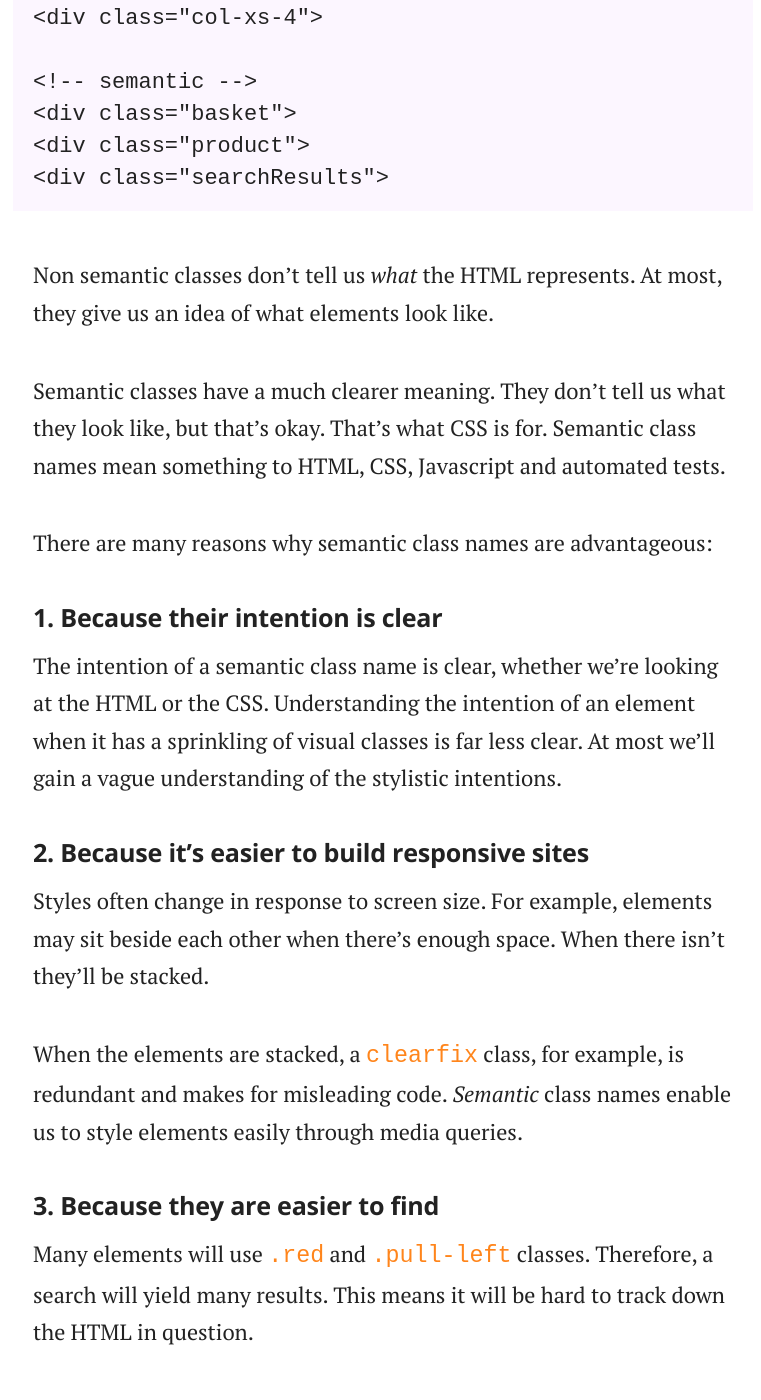
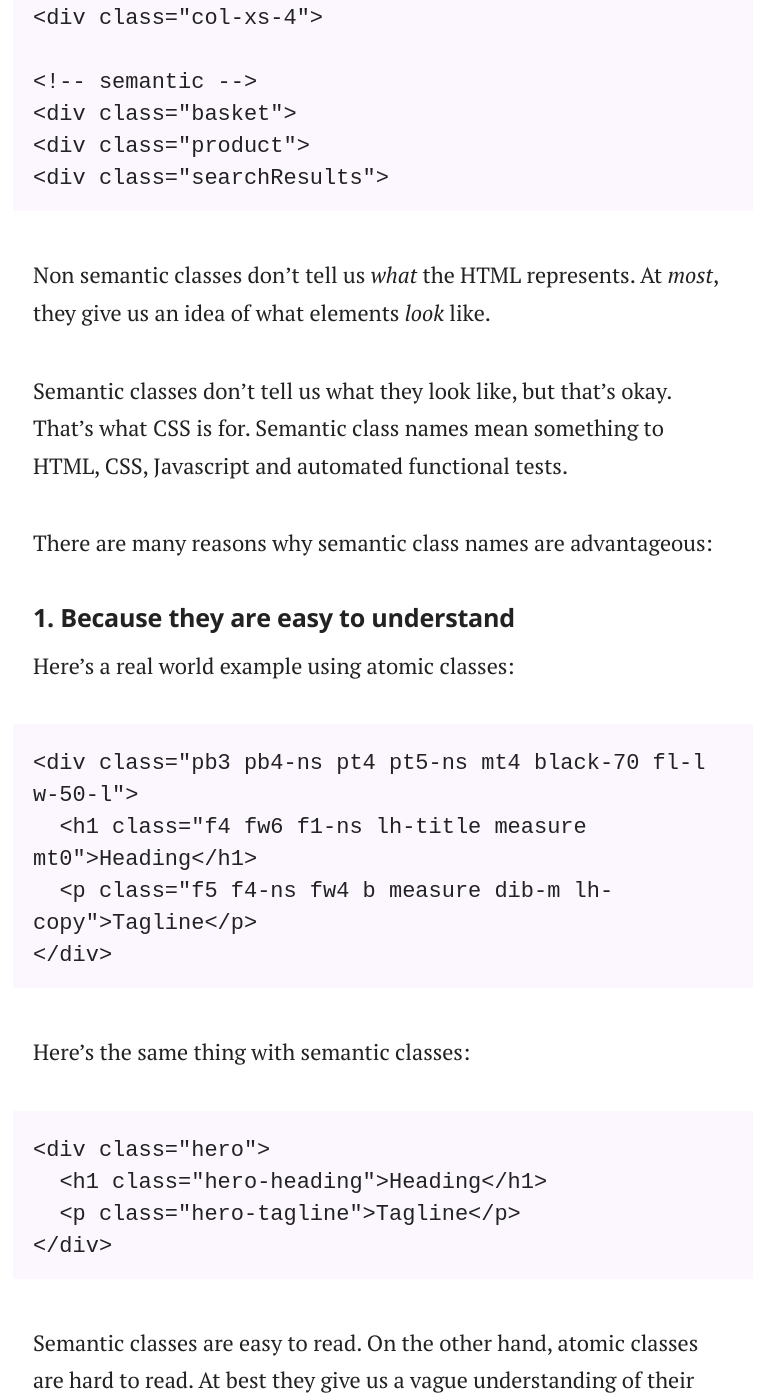
Before and after one commit to adamsilver/maintainablecss.com-jekyll, a Jekyll site: the page built from _chapters/02-semantics.md, in a window 1280 px wide and 1400 px high, scrolled down 1149 px. Shown: the whole window, without its empty margins (257-1018 px from the left). Built offline with Jekyll 4.4.1, drawn with Linux system fonts in a browser that asks for light colours; some of the changed text lies outside the part shown.

Commit message:
Better first example

```diff
--- a/_chapters/02-semantics.md
+++ b/_chapters/02-semantics.md
@@ -33,15 +33,29 @@ Here are some examples of semantic and non-semantic class names:
 	<div class="product">
 	<div class="searchResults">
 
-Non semantic classes don't tell us *what* the HTML represents. At most, they give us an idea of what elements look like.
+Non semantic classes don't tell us *what* the HTML represents. At *most*, they give us an idea of what elements *look* like.
 
-Semantic classes have a much clearer meaning. They don't tell us what they look like, but that's okay. That's what CSS is for. Semantic class names mean something to HTML, CSS, Javascript and automated tests.
+Semantic classes don't tell us what they look like, but that's okay. That's what CSS is for. Semantic class names mean something to HTML, CSS, Javascript and automated functional tests.
 
 There are many reasons why semantic class names are advantageous:
 
-## 1. Because their intention is clear
+## 1. Because they are easy to understand
 
-The intention of a semantic class name is clear, whether we're looking at the HTML or the CSS. Understanding the intention of an element when it has a sprinkling of visual classes is far less clear. At most we'll gain a vague understanding of the stylistic intentions.
+Here's a real world example using atomic classes:
+
+	<div class="pb3 pb4-ns pt4 pt5-ns mt4 black-70 fl-l w-50-l">
+	  <h1 class="f4 fw6 f1-ns lh-title measure mt0">Heading</h1>
+	  <p class="f5 f4-ns fw4 b measure dib-m lh-copy">Tagline</p>
+	</div>
+
+Here's the same thing with semantic classes:
+
+	<div class="hero">
+	  <h1 class="hero-heading">Heading</h1>
+	  <p class="hero-tagline">Tagline</p>
+	</div>
+
+Semantic classes are easy to read. On the other hand, atomic classes are  hard to read. At best they give us a vague understanding of their stylistic intentions.
 
 ## 2. Because it's easier to build responsive sites
 
```
